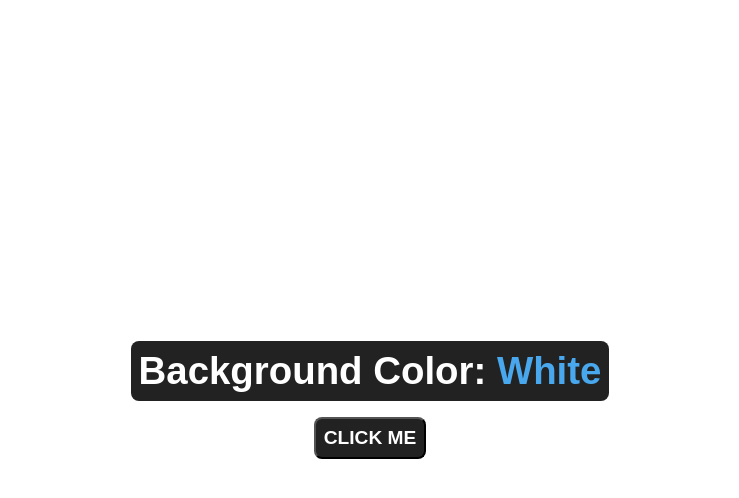
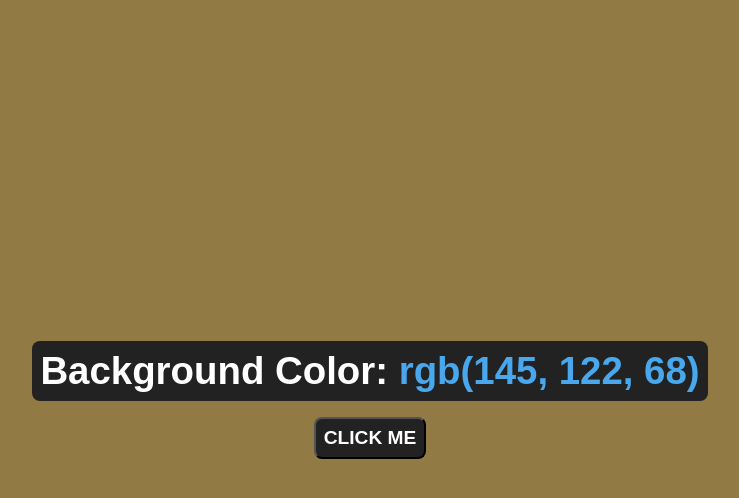
Before and after one commit to codebuilder-js/color-flipper, a plain HTML site: page index.html in a window 1280 px wide. Both pictures are taken after a click on the button "CLICK ME". Shown: the whole page, without its empty margins (270-1009 px from the left). Drawn offline with Linux system fonts and the light colour scheme.

Commit message:
Add the function that generate random rgb and add an event to the button

```diff
--- a/index.html
+++ b/index.html
@@ -8,7 +8,7 @@
 </head>
 <body>
     <div class="main-container">
-        <div class="color-name">Background Color: <span>White</span></div>
+        <div class="color-name">Background Color: <span id="rgb-name">rgb(255, 255, 255)</span></div>
         <button class="btn-flipper">CLICK ME</button>
     </div>
 
--- a/script.js
+++ b/script.js
@@ -4,4 +4,25 @@
     ONCLICK altera a cor de fundo utilizando o valores estáticos da variável
     Criar função que gera números aleatórios de 0 a 255
     ONCLICK altera a cor de fundo utilizando números aleatórios no RGB
+
+    Fazer com hex e nomes nativos de cores
 */
+const btnFlipper = document.querySelector('.btn-flipper');
+const colorPlaceholder = document.querySelector('#color-placeholder');
+const rgbName = document.querySelector('#rgb-name');
+
+btnFlipper.addEventListener('click', changeBackground);
+
+function changeBackground() {
+    const red = randomRGB();
+    const green = randomRGB();
+    const blue = randomRGB();
+    const rgb = `rgb(${red}, ${green}, ${blue})`;
+
+    document.body.style.background = rgb;
+    rgbName.textContent = rgb;
+}
+
+function randomRGB() {
+    return Math.floor(Math.random() * 255);
+}
```
